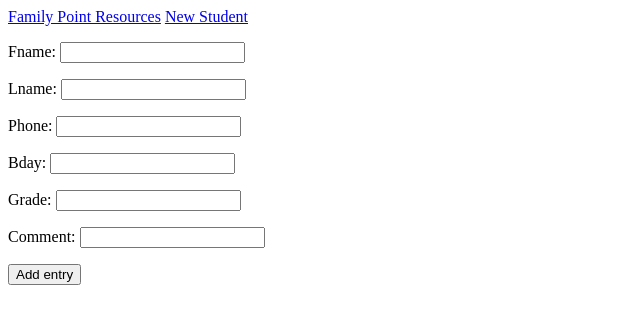
After one commit to ian-campbell2/fpr_pyproj, a Django app: page /new_student/ in a window 1280 px wide. The commit adds this page. Shown: the top 324 px of the page, without its empty margins (0-640 px from the left). Run offline with Django 3.2, Linux system fonts and the light colour scheme.

Commit message:
Changes to Student model, studentres form, andHTML

```diff
--- a/fpr_db/forms.py
+++ b/fpr_db/forms.py
@@ -1,9 +1,8 @@
 from django import forms
-from .models import Parent, Student, Registration
+from .models import Student
 
 class StudentResForm(forms.ModelForm):
     class Meta:
-        Model = Student
-        feilds = ['text']
-        labels = {'text':''}
-        widgets = {'text': forms.Textarea(attrs={'cols': 80})}
+        model = Student
+        fields = "__all__"
+        #fields = ['fname', 'lname', 'phone', 'bday','grade','comment']
--- a/fpr_db/models.py
+++ b/fpr_db/models.py
@@ -1,6 +1,9 @@
 from django.db import models
 
-# Create your models here.
+#grade choices for the parent to select from on the new_student form
+grade_choices = ['1','2','3','4','5','6','7','8','9','10','11','12']
+
+# Create your models here
 
 class Parent(models.Model):
     fname = models.CharField(max_length=50)
@@ -16,6 +19,7 @@ class Employee(models.Model):
 
 class Camp(models.Model):
     name = models.CharField(max_length=40)
+
     #student = models.ForeignKey(Student, on_delete=models...)
     start_date = models.DateField(auto_now=False, auto_now_add=False)
     end_date = models.DateField(auto_now=False, auto_now_add=False)
@@ -25,9 +29,11 @@ class Student(models.Model):
     fname = models.CharField(max_length=50)
     lname = models.CharField(max_length=50)
     phone = models.CharField(max_length=14)
-
+    bday = models.DateField(blank=True, null=True)
+    grade = models.CharField(max_length=2)
+    comment = models.CharField(max_length=150)
 
 class Registration(models.Model):
-    transaction_date = models.DateField(auto_now=True, auto_now_add=True)
+    transaction_date = models.DateField(auto_now=True, auto_now_add=False)
     payment_received = models.CharField(max_length=1)   # Y or N
     notes = models.CharField(max_length=150)
--- a/fpr_db/templates/fpr_db/base.html
+++ b/fpr_db/templates/fpr_db/base.html
@@ -1,5 +1,6 @@
 <p>
     <a href="{% url 'fpr_db:index' %}">Family Point Resources</a>
+    <a href="{% url 'fpr_db:new_student' %}">New Student</a>
 </p>
 
 {% block content %} {% endblock content %}
--- /dev/null
+++ b/fpr_db/templates/fpr_db/new_student.html
@@ -0,0 +1,15 @@
+{% extends "fpr_db/base.html" %}
+
+{% block title %} Enroll a new student {% endblock title %}
+
+{% block content %}
+<form action="{% url 'fpr_db:new_student' %}"method ='post'>
+    {% csrf_token %}
+
+    {{ form.as_p}}
+
+    <button name="Enroll">Add entry</button>
+
+</form>
+
+{% endblock content %}
--- a/fpr_db/urls.py
+++ b/fpr_db/urls.py
@@ -7,5 +7,6 @@ app_name = 'fpr_db'
 
 urlpatterns = [
     path('',views.index, name='index'),
-    path('camps',views.camps, name='camps'),
+    path('camps/',views.camps, name='camps'),
+    path('new_student/', views.new_student, name='new_student'),
 ]
--- a/fpr_db/views.py
+++ b/fpr_db/views.py
@@ -1,5 +1,6 @@
-from django.shortcuts import render
-from .models import Camp
+from django.shortcuts import render, redirect
+from .models import Camp, Student
+from .forms import StudentResForm
 
 # Create your views here.
 
@@ -13,3 +14,16 @@ def camps(request):
     context = {'camps':camps}
 
     return render(request, 'fpr_db/camps.html', context)
+
+def new_student(request):
+    if request.method != 'POST':
+        form = StudentResForm()
+    else:
+        form = StudentResForm(data=request.POST)
+        if form.is_valid():
+            form.save()
+            return redirect('fpr_db:base')
+
+    context = {'form':form}
+
+    return render(request, 'fpr_db/new_student.html', context)
```
Also changed, not shown: fpr_db/migrations/0003_employee_registration_student.py (added).
